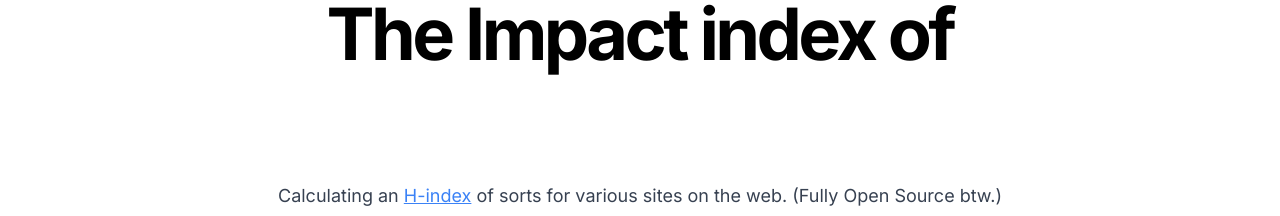
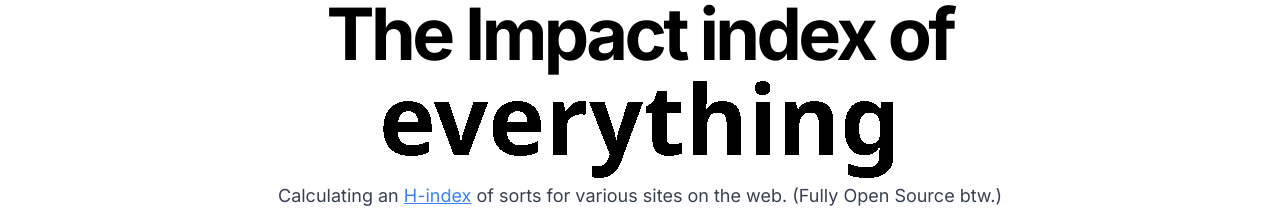
Before and after one commit to critique-ai/impact-index, a Next.js app in the folder frontend/: page / in a window 1280 px wide. Shown: the part 162-378 px from the top of the page. Built offline with nearby package versions, Linux system fonts and the light colour scheme; no server answers.

Commit message:
Update page.tsx

```diff
--- a/frontend/src/app/page.tsx
+++ b/frontend/src/app/page.tsx
@@ -56,7 +56,7 @@ export default function Home() {
               The Impact index of
             </h1>
             <div className="flex justify-center w-full">
-              <MorphingText texts={sites.map(site => site.name)} />
+              <MorphingText texts={sites.map(site => site.name).concat(['everything'])} />
             </div>
           </div>
 
```
